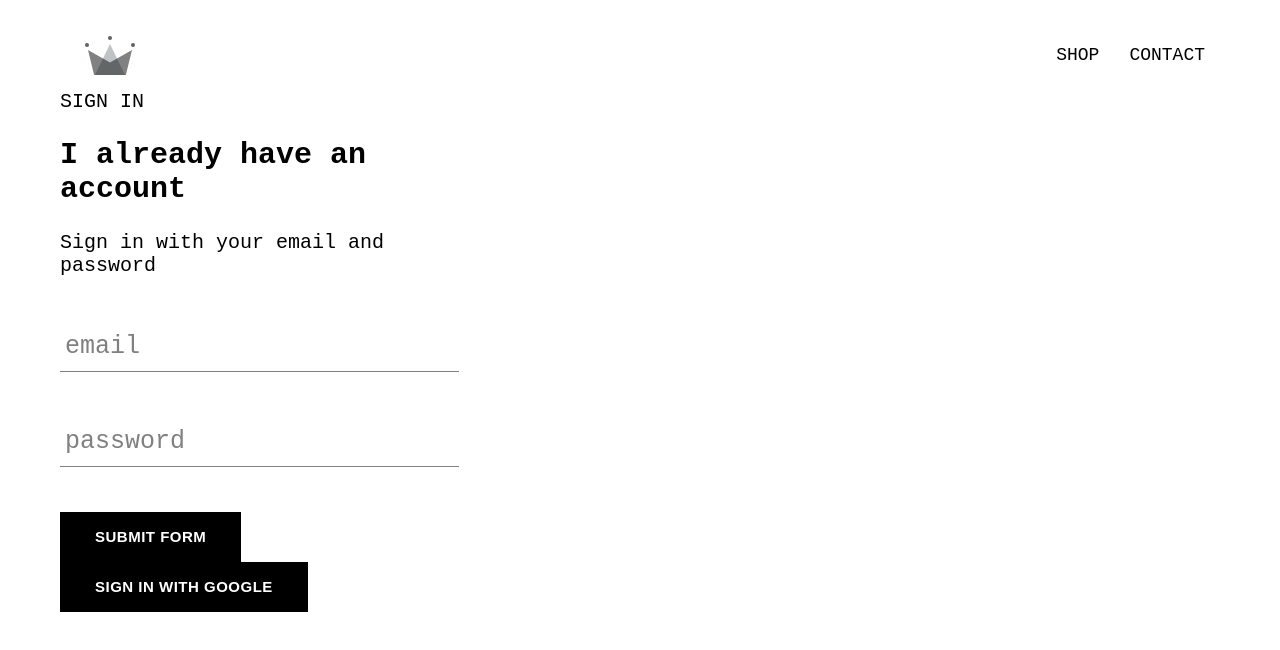
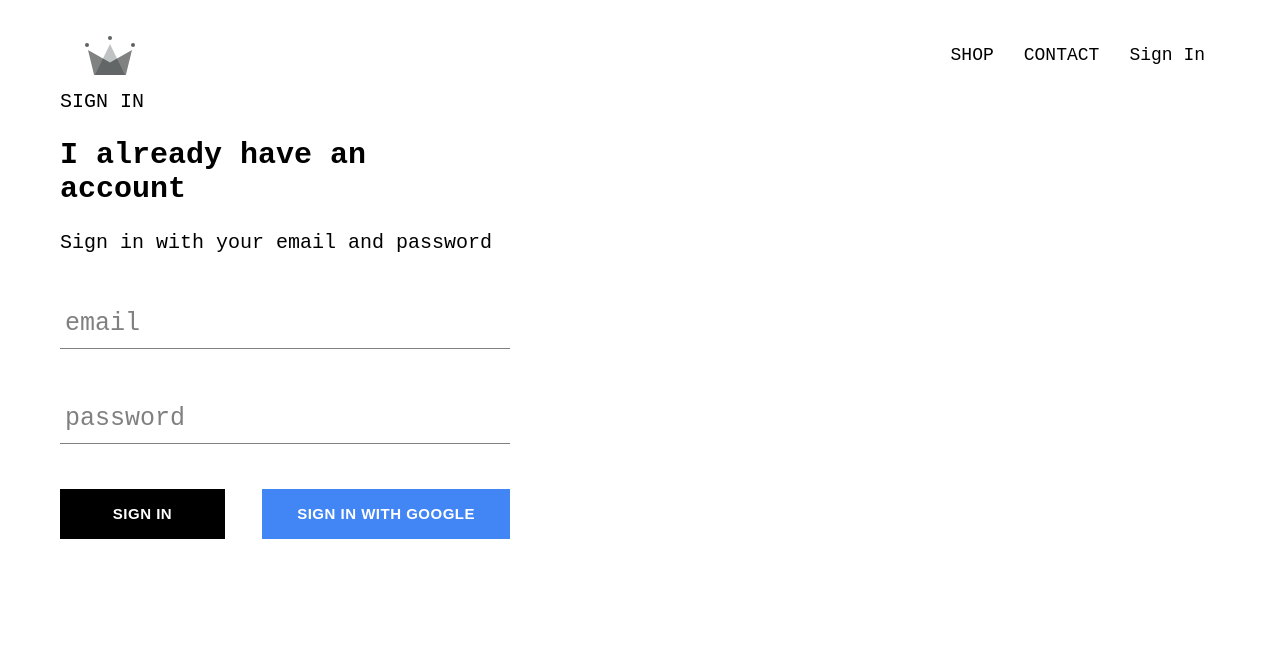
Before and after one commit to Ollie-lee/e-commerce-clothes-shop, a React (Create React App) app: page /signin in a window 1280 px wide. Shown: the top 650 px of the page. Built offline with nearby package versions, Linux system fonts and the light colour scheme; no server answers; a web font is replaced by a local one.

Commit message:
integrate sign in and sign out

```diff
--- a/src/App.css
+++ b/src/App.css
@@ -7,3 +7,7 @@
   text-decoration: none;
   color: black;
 }
+
+* {
+  box-sizing: border-box;
+}
--- a/src/App.js
+++ b/src/App.js
@@ -1,16 +1,33 @@
-import React from "react";
+import React, { useState, useEffect } from "react";
 import { Switch, Route } from "react-router-dom";
 
 import HomePage from "./pages/homepage/homepage.component";
 import ShopPage from "./pages/shop/shop.component";
 import Header from "./components/header/Header";
 import SignInAndSignUp from "./pages/sign-in-and-sign-up/SignInAndSignUp";
+import { auth } from "./firebase/filebase.utils";
 import "./App.css";
 
 function App() {
+  const [currentUser, setCurrentUser] = useState(null);
+
+  useEffect(() => {
+    //when APP is mounted, add an subscription function to observe user's sign in-out state
+    //once changed, trigger the callback func
+    let unsubscribeFromAuth = auth.onAuthStateChanged((user) => {
+      console.log("App -> user", user);
+      setCurrentUser(user);
+    });
+
+    return () => {
+      //clean up func for Oauth
+      unsubscribeFromAuth();
+    };
+  }, []);
+
   return (
     <div>
-      <Header />
+      <Header currentUser={currentUser} />
       <Switch>
         <Route
           exact
--- a/src/components/custom-button/CustomButton.jsx
+++ b/src/components/custom-button/CustomButton.jsx
@@ -2,9 +2,16 @@
 
 import "./custom-button.scss";
 
-export default function CustomButton({ children, ...otherProps }) {
+export default function CustomButton({
+  children,
+  isGoogleSignIn,
+  ...otherProps
+}) {
   return (
-    <button className='custom-button' {...otherProps}>
+    <button
+      className={` ${isGoogleSignIn && "google-sign-in"}  custom-button`}
+      {...otherProps}
+    >
       {children}
     </button>
   );
--- a/src/components/custom-button/custom-button.scss
+++ b/src/components/custom-button/custom-button.scss
@@ -19,4 +19,14 @@
         color: black;
         border: 1px solid black;
     }
+
+    &.google-sign-in {
+        background-color: #4285f4;
+        color: white;
+
+        &:hover {
+            background-color: #357ae8;
+            border: none;
+        }
+    }
 }
--- a/src/components/header/Header.jsx
+++ b/src/components/header/Header.jsx
@@ -3,8 +3,9 @@
 
 import "./header.scss";
 import { ReactComponent as Logo } from "../../assets/crown.svg";
+import { auth } from "../../firebase/filebase.utils";
 
-export default function Header() {
+export default function Header({ currentUser }) {
   return (
     <div className='header'>
       <Link className='logo__container' to={"/"}>
@@ -17,6 +18,15 @@
         <Link className='option' to='/contact'>
           CONTACT
         </Link>
+        {currentUser ? (
+          <div className='option' onClick={() => auth.signOut()}>
+            Sign Out
+          </div>
+        ) : (
+          <Link className='option' to='/signin'>
+            Sign In
+          </Link>
+        )}
       </div>
     </div>
   );
--- a/src/components/header/header.scss
+++ b/src/components/header/header.scss
@@ -25,6 +25,7 @@
 
         .option {
             padding: 10px 15px;
+            cursor: pointer;
         }
     }
 }
--- a/src/components/sign-in/SignIn.jsx
+++ b/src/components/sign-in/SignIn.jsx
@@ -49,11 +49,16 @@
           handleChange={handleInputChange}
           label='password'
         />
-
-        <CustomButton>Submit Form</CustomButton>
-        <CustomButton type='button' onClick={signInWithGoogle}>
-          Sign in with google
-        </CustomButton>
+        <div className='buttons'>
+          <CustomButton>Sign in</CustomButton>
+          <CustomButton
+            type='button'
+            onClick={signInWithGoogle}
+            isGoogleSignIn={true}
+          >
+            Sign in with google
+          </CustomButton>
+        </div>
       </form>
     </div>
   );
--- a/src/components/sign-in/sign-in.scss
+++ b/src/components/sign-in/sign-in.scss
@@ -1,5 +1,10 @@
 .sign-in {
-    width: 30vw;
+    width: 45rem;
     display: flex;
     flex-direction: column;
+
+    .buttons {
+        display: flex;
+        justify-content: space-between;
+    }
 }
```
